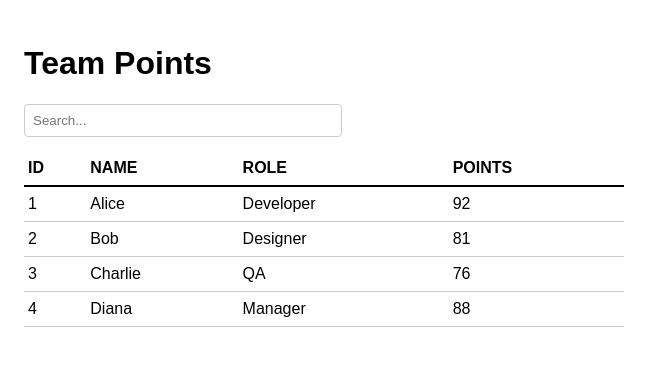
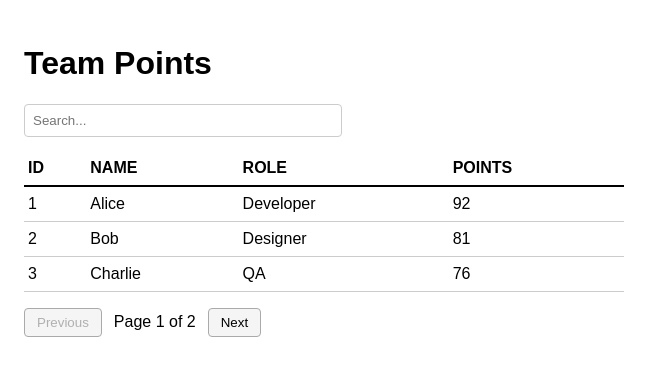
Before and after one commit to tatianavazquez/test-aichallenge, a React (Create React App) app: page / in a window 1280 px wide. Shown: the top 376 px of the page, without its empty margins (0-663 px from the left). Built offline with nearby package versions, Linux system fonts and the light colour scheme.

Commit message:
added pagination

```diff
--- a/src/App.js
+++ b/src/App.js
@@ -6,11 +6,17 @@ function App() {
     { id: 2, name: "Bob", role: "Designer", points: 81 },
     { id: 3, name: "Charlie", role: "QA", points: 76 },
     { id: 4, name: "Diana", role: "Manager", points: 88 },
+    { id: 5, name: "Eve", role: "DevOps", points: 90 },
+    { id: 6, name: "Frank", role: "Intern", points: 60 }
   ];
 
   const [query, setQuery] = useState("");
   const [sortField, setSortField] = useState(null);
   const [sortDir, setSortDir] = useState("asc");
+
+  // pagination
+  const [page, setPage] = useState(1);
+  const pageSize = 3; // items per page
 
   // Filter
   const filtered = initialData.filter((item) =>
@@ -29,6 +35,11 @@ function App() {
     return 0;
   });
 
+  // Pagination logic
+  const totalPages = Math.ceil(sorted.length / pageSize);
+  const start = (page - 1) * pageSize;
+  const paginated = sorted.slice(start, start + pageSize);
+
   const handleSort = (field) => {
     if (sortField === field) {
       setSortDir(sortDir === "asc" ? "desc" : "asc");
@@ -38,16 +49,22 @@ function App() {
     }
   };
 
+  const nextPage = () => setPage((p) => Math.min(p + 1, totalPages));
+  const prevPage = () => setPage((p) => Math.max(p - 1, 1));
+
   return (
     <div style={{ padding: 24, fontFamily: "sans-serif" }}>
       <h1>Team Points</h1>
 
-      {/* Search box */}
+      {/* Search */}
       <input
         type="text"
         placeholder="Search..."
         value={query}
-        onChange={(e) => setQuery(e.target.value)}
+        onChange={(e) => {
+          setQuery(e.target.value);
+          setPage(1); // reset page when searching
+        }}
         style={{
           padding: 8,
           border: "1px solid #ccc",
@@ -58,15 +75,12 @@ function App() {
         }}
       />
 
+      {/* Table */}
       <table style={{ borderCollapse: "collapse", width: "100%", maxWidth: 600 }}>
         <thead>
           <tr>
             {["id", "name", "role", "points"].map((field) => (
-              <th
-                key={field}
-                style={th}
-                onClick={() => handleSort(field)}
-              >
+              <th key={field} style={th} onClick={() => handleSort(field)}>
                 {field.toUpperCase()}
                 {sortField === field ? (sortDir === "asc" ? " 🔼" : " 🔽") : ""}
               </th>
@@ -75,7 +89,7 @@ function App() {
         </thead>
 
         <tbody>
-          {sorted.map((person) => (
+          {paginated.map((person) => (
             <tr key={person.id}>
               <td style={td}>{person.id}</td>
               <td style={td}>{person.name}</td>
@@ -85,6 +99,25 @@ function App() {
           ))}
         </tbody>
       </table>
+
+      {/* Pagination Controls */}
+      <div style={{ marginTop: 16, display: "flex", gap: 12, alignItems: "center" }}>
+        <button
+          onClick={prevPage}
+          disabled={page === 1}
+          style={btn}
+        >
+          Previous
+        </button>
+        <span>Page {page} of {totalPages}</span>
+        <button
+          onClick={nextPage}
+          disabled={page === totalPages}
+          style={btn}
+        >
+          Next
+        </button>
+      </div>
     </div>
   );
 }
@@ -94,7 +127,7 @@ const th = {
   textAlign: "left",
   padding: "8px 4px",
   cursor: "pointer",
-  userSelect: "none"
+  userSelect: "none",
 };
 
 const td = {
@@ -102,4 +135,12 @@ const td = {
   padding: "8px 4px",
 };
 
+const btn = {
+  padding: "6px 12px",
+  border: "1px solid #aaa",
+  borderRadius: 4,
+  cursor: "pointer",
+  background: "#f5f5f5"
+};
+
 export default App;
```
